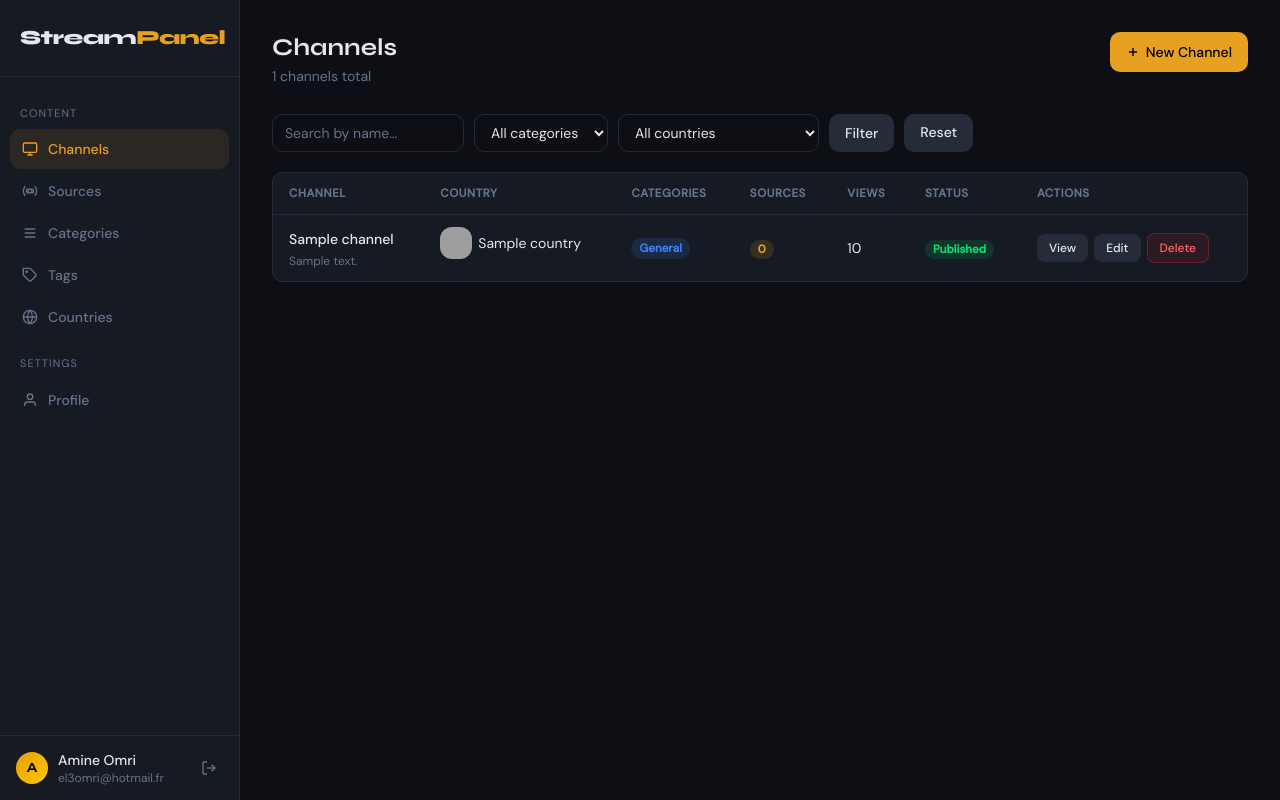
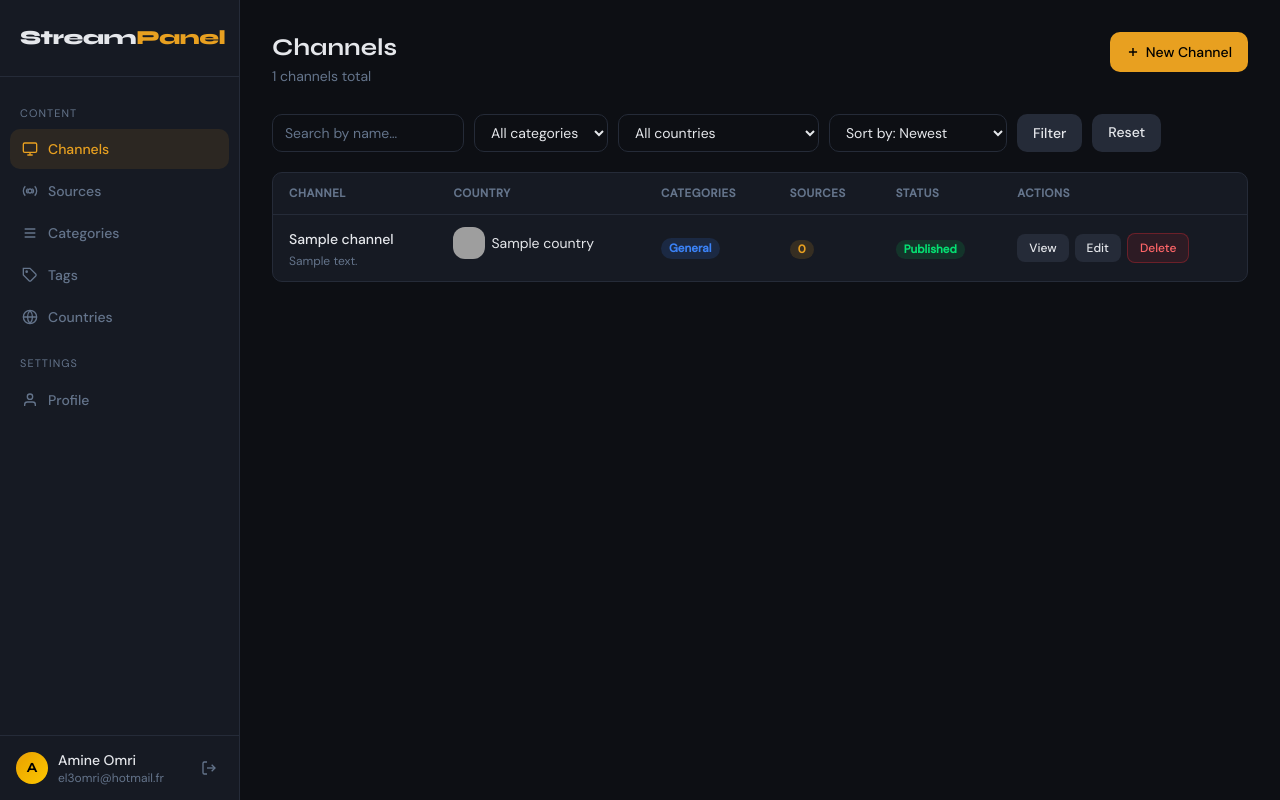
Before and after one commit to el3omrii/telfaza-new, a Laravel app: page /channels in a window 1280 px wide. Run offline with Laravel 12, Linux system fonts and the light colour scheme; a user stored in the database is signed in; data comes from the database, SQL or seed files in the repository; tables that the repository leaves empty hold one stand-in row (values such as "Sample post"); style sheets or scripts are compiled from the project's sources; parts of the project's set-up code (start-up, migrations or seed data) failed here and were passed over; grey boxes are pictures that could not be loaded.

Commit message:
channels index optimizations

```diff
--- a/app/Http/Controllers/ChannelController.php
+++ b/app/Http/Controllers/ChannelController.php
@@ -17,8 +17,7 @@ class ChannelController extends Controller
     public function index(Request $request): View
     {
         $query = Channel::with(['country', 'categories', 'tags'])
-            ->withCount('sources')
-            ->where('published', true);
+            ->withCount('sources');
 
         if ($request->filled('search')) {
             $query->where('name', 'like', '%' . $request->search . '%');
@@ -32,7 +31,17 @@ class ChannelController extends Controller
             $query->where('country_id', $request->country);
         }
 
-        $channels   = $query->orderByDesc('views')->paginate(15)->withQueryString();
+        $sort = $request->input('sort', 'newest');
+
+        if ($sort === 'recent') {
+            $query->orderByDesc('created_at');
+        } elseif ($sort === 'name') {
+            $query->orderBy('name');
+        } else {
+            $query->orderByDesc('created_at');
+        }
+
+        $channels   = $query->paginate(15)->withQueryString();
         $categories = Category::orderBy('name')->get();
         $countries  = Country::orderBy('name')->get();
 
--- a/app/Http/Middleware/TrackChannelView.php
+++ /dev/null
@@ -1,29 +0,0 @@
-<?php
-// app/Http/Middleware/TrackChannelView.php
-
-namespace App\Http\Middleware;
-
-use App\Services\ViewingTracker;
-use Closure;
-
-class TrackChannelView
-{
-    protected $tracker;
-
-    public function __construct(ViewingTracker $tracker)
-    {
-        $this->tracker = $tracker;
-    }
-
-    public function handle($request, Closure $next)
-    {
-        $response = $next($request);
-
-        // Track if we're on a channel viewing route
-        /*if ($request->route('channel')) {
-            $this->tracker->trackChannel($request->route('channel'));
-        }*/
-
-        return $response;
-    }
-}
--- a/resources/views/channels/index.blade.php
+++ b/resources/views/channels/index.blade.php
@@ -32,6 +32,12 @@
             <option value="{{ $c->id }}" {{ request('country') == $c->id ? 'selected' : '' }}>{{ $c->flag }} {{ $c->name }}</option>
         @endforeach
     </select>
+    <select name="sort"
+            class="px-3 py-2 bg-bg border border-border rounded-[10px] text-sm text-gray-200 focus:outline-none focus:border-accent transition-colors">
+        <option value="newest" {{ request('sort', 'newest') === 'newest' ? 'selected' : '' }}>Sort by: Newest</option>
+        <option value="recent" {{ request('sort') === 'recent' ? 'selected' : '' }}>Sort by: Most recent</option>
+        <option value="name" {{ request('sort') === 'name' ? 'selected' : '' }}>Sort by: Name A-Z</option>
+    </select>
     <button type="submit"
             class="px-4 py-2 bg-border hover:bg-[#2e3748] text-gray-200 text-sm font-medium rounded-[10px] transition-colors">Filter</button>
     <a href="{{ route('channels.index') }}"
@@ -48,7 +54,6 @@
                 <th class="px-4 py-3 text-left text-[0.72rem] uppercase tracking-wider text-muted">Country</th>
                 <th class="px-4 py-3 text-left text-[0.72rem] uppercase tracking-wider text-muted">Categories</th>
                 <th class="px-4 py-3 text-left text-[0.72rem] uppercase tracking-wider text-muted">Sources</th>
-                <th class="px-4 py-3 text-left text-[0.72rem] uppercase tracking-wider text-muted">Views</th>
                 <th class="px-4 py-3 text-left text-[0.72rem] uppercase tracking-wider text-muted">Status</th>
                 <th class="px-4 py-3 text-left text-[0.72rem] uppercase tracking-wider text-muted">Actions</th>
             </tr>
@@ -79,7 +84,6 @@
                 <td class="px-4 py-3">
                     <span class="px-2 py-0.5 rounded-full text-[0.72rem] font-semibold bg-accent/15 text-accent">{{ $channel->sources_count }}</span>
                 </td>
-                <td class="px-4 py-3 text-sm">{{ number_format($channel->views) }}</td>
                 <td class="px-4 py-3">
                     @if($channel->published)
                         <span class="px-2 py-0.5 rounded-full text-[0.72rem] font-semibold bg-green-500/15 text-green-400">Published</span>
```
